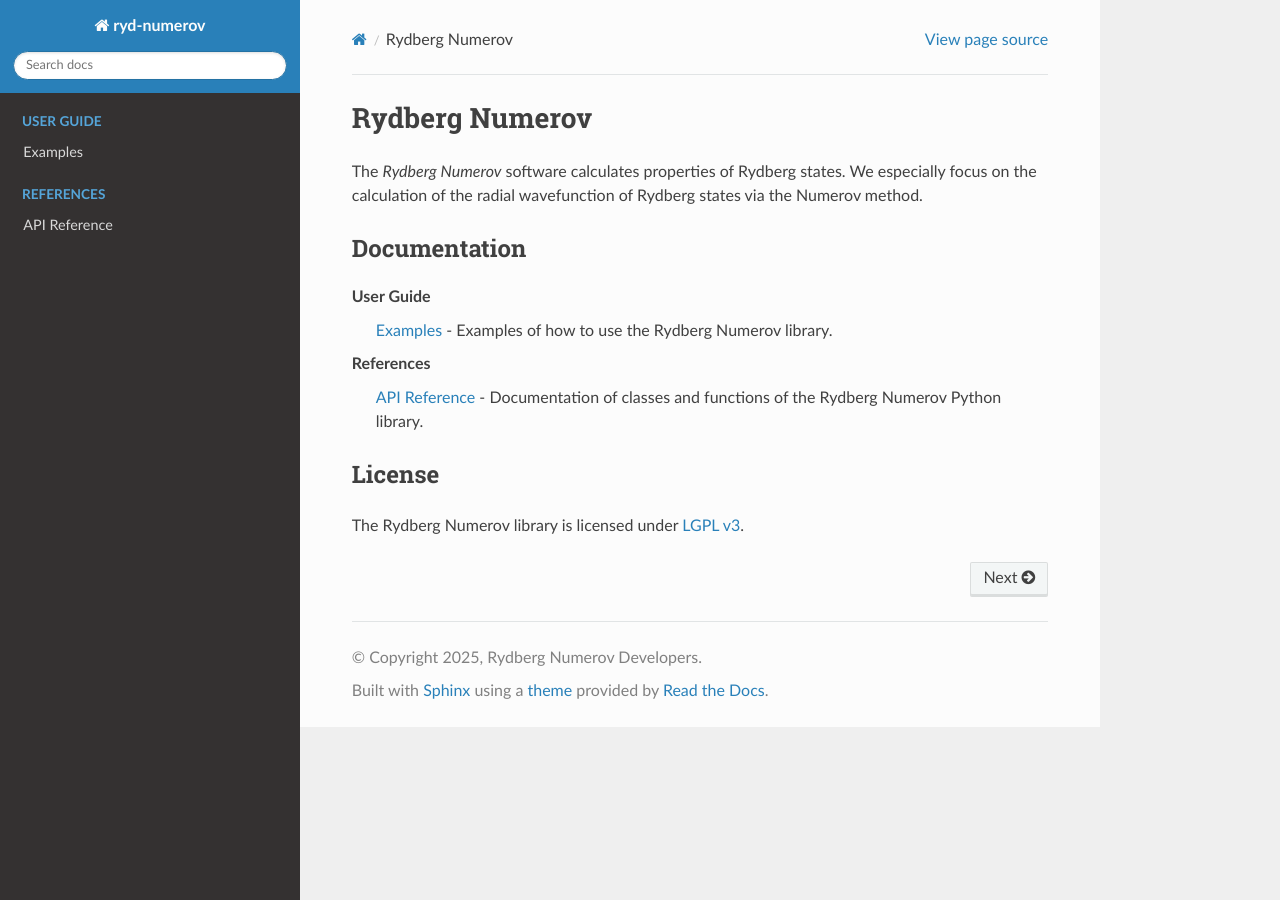
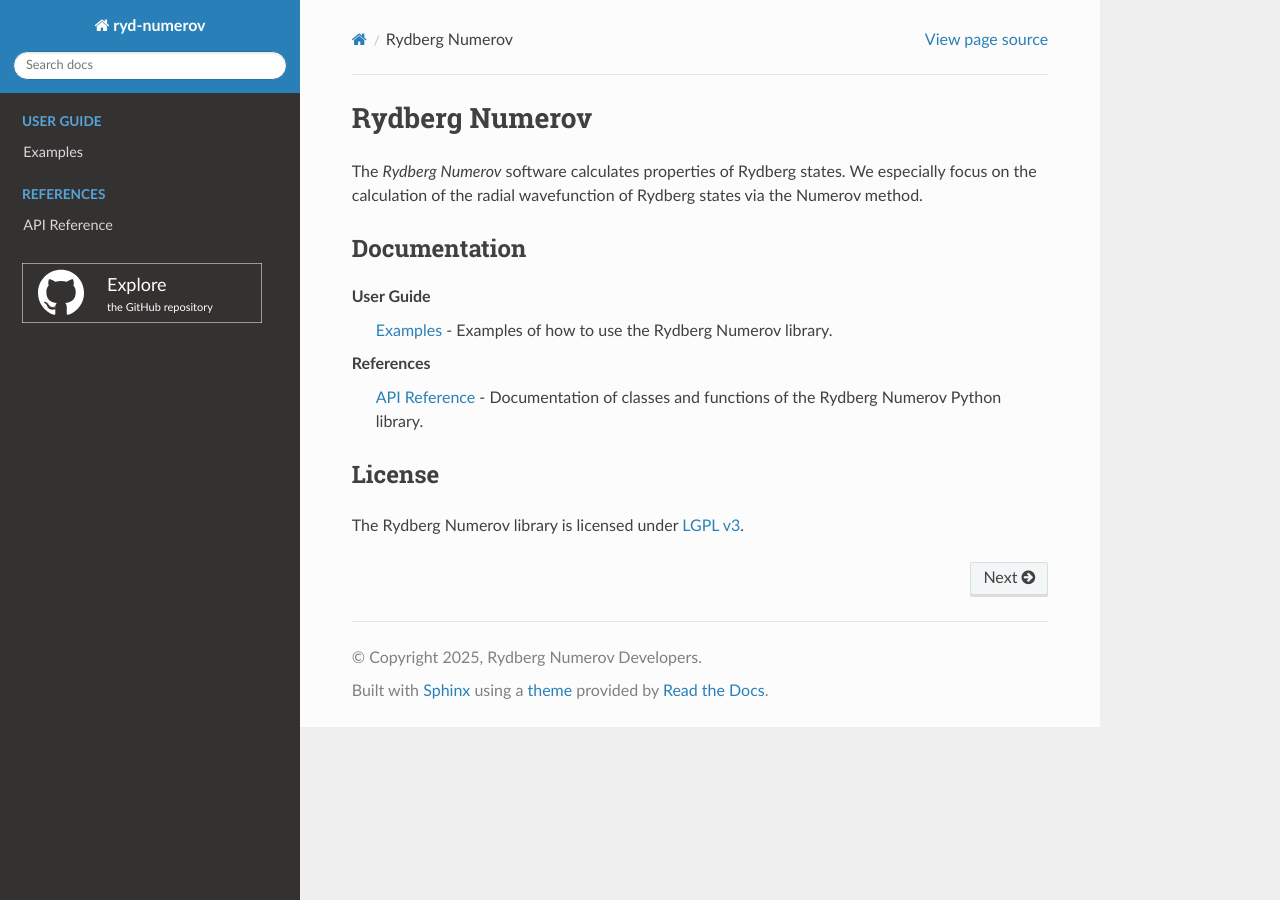
Before and after one commit to pairinteraction/ryd-numerov, a Sphinx documentation site: the page built from docs/index.rst, in a window 1280 px wide. Built offline with Sphinx 7.4.7 and the Read the Docs theme 3.1.0, drawn with Linux system fonts in a browser that asks for light colours.

Commit message:
[docs] add github button

```diff
--- /dev/null
+++ b/docs/_templates/layout.html
@@ -0,0 +1,27 @@
+{% extends "!layout.html" %}
+{% block menu %}
+{{ super() }}
+<style>
+a.gitbutton {
+  display: block;
+  font-size: 18px;
+  line-height: 1.5;
+  color: #fff;
+  padding-top: 10px;
+  padding-left: 85px;
+  padding-right: 0px;
+  margin: 22px;
+  width: 240px;
+  height: 60px;
+  background: transparent url("{{ pathto('_static/buttons/github.svg', 1) }}") 0 0 no-repeat;
+}
+a.gitbutton small {
+  display: block;
+  font-size: 11px;
+}
+button.toctree-expand {
+  display: none;
+}
+</style>
+<a href="https://github.com/pairinteraction/ryd-numerov" class="gitbutton">Explore<small>the GitHub repository</small></a>
+{% endblock %}
--- a/docs/conf.py
+++ b/docs/conf.py
@@ -36,6 +36,7 @@ todo_include_todos = False
 
 # -- Options for HTML output -------------------------------------------------
 html_theme = "sphinx_rtd_theme"
+html_static_path = ["_static"]
 
 
 # -- Options for jupyter notebooks -------------------------------------------------
```
Also changed, not shown: docs/_static/buttons/github.svg (added).
